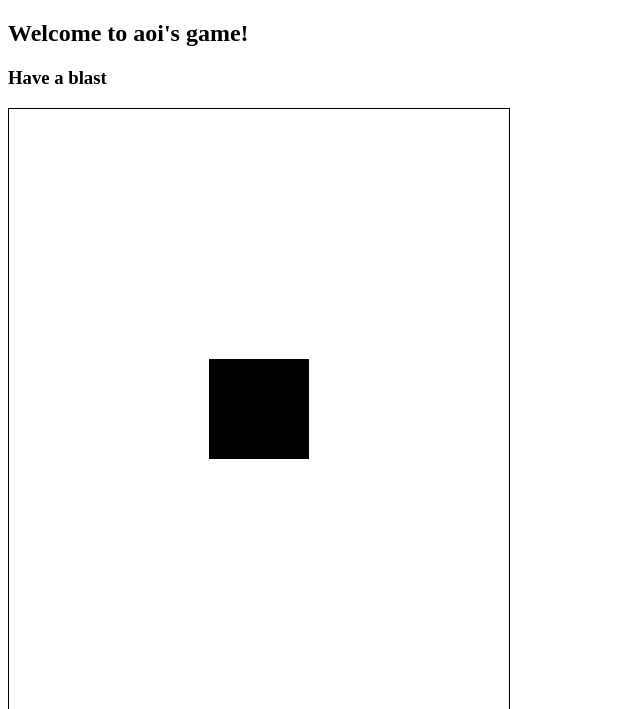
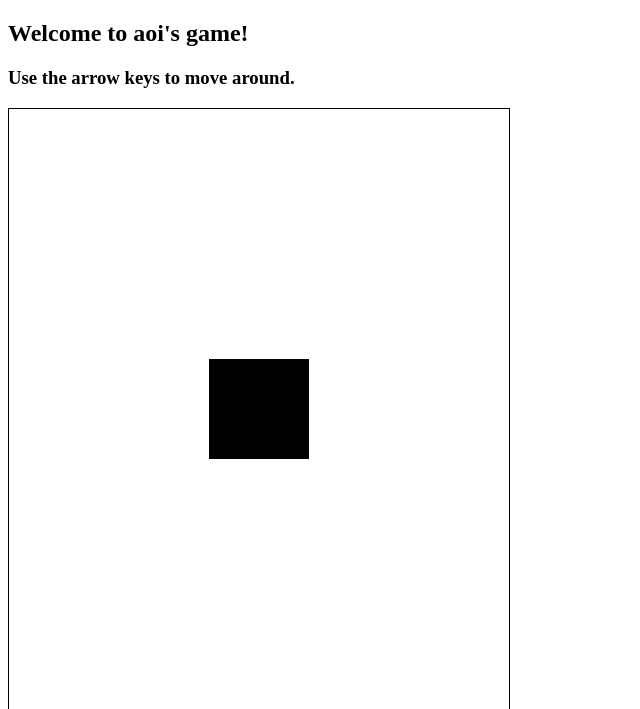
Before and after one commit to PaleWind/browser-game, a website with bundled scripts: page game/index.html in a window 1280 px wide. Shown: the top 709 px of the page, without its empty margins (0-640 px from the left). Built offline with nearby package versions, Linux system fonts and the light colour scheme.

Commit message:
verbiage

```diff
--- a/game/index.html
+++ b/game/index.html
@@ -12,7 +12,7 @@
   </head>
   <body>
     <h2>Welcome to aoi's game!</h2>
-    <h3>Have a blast</h3>
+    <h3>Use the arrow keys to move around.</h3>
     <canvas id="myCanvas" width="400" height="300"></canvas>
     <script type="module" src="main.js"></script>
   </body>
```
